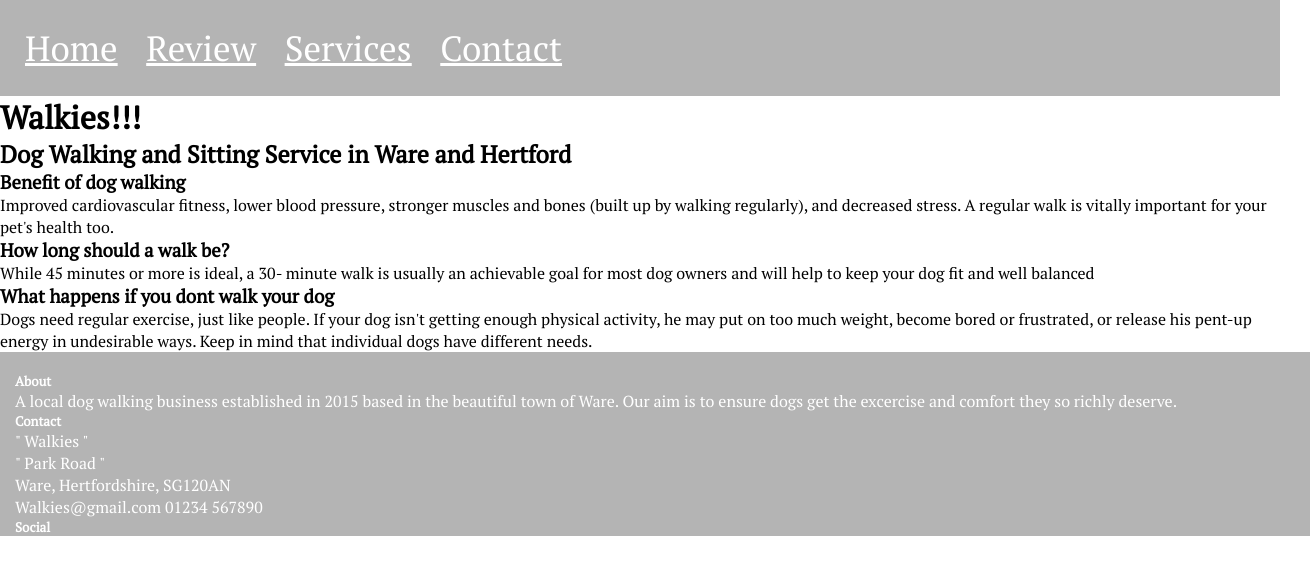
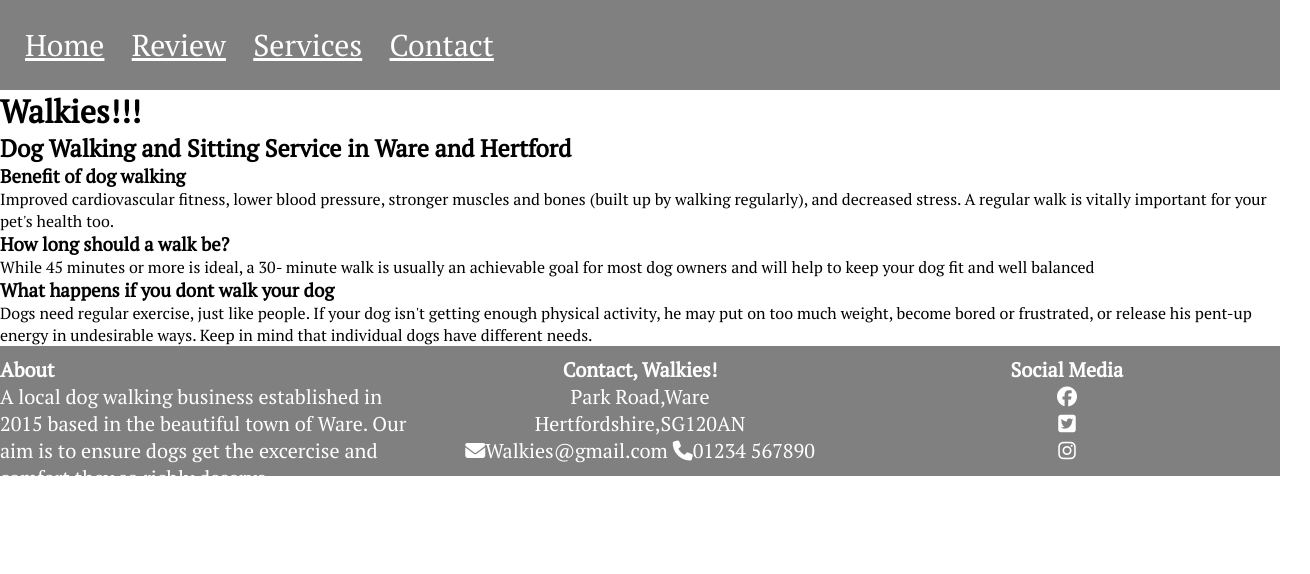
Before and after one commit to Pimmz/Project-1, a plain HTML site: page index.html in a window 1280 px wide. Shown: the whole page, 1310 px wide, since content can reach past the window. Drawn offline with Linux system fonts and the light colour scheme.

Commit message:
aligned footer content and added icons

```diff
--- a/asset/css/style.css
+++ b/asset/css/style.css
@@ -14,22 +14,33 @@ body {
 
 #menu {
     padding: 25px;
-    background: #b4b4b4;
+    background: grey;
     word-spacing: 20px;
-    font-size: 35px;
-}
-
-.footer {
-    width: 100%;
-    padding-right: 15px;
-    padding-left: 15px;
-    margin-right: auto;
-    margin-left: auto;
+    font-size: 30px;
 }
 
 footer {
-    background-color: #b4b4b4;
-    color: #fff;
     min-height: 120px;
-    padding-top: 20px;
+    padding-top: 10px;
+    background-color: grey;
+    color: white;
+    text-align: center;
+    font-size: 20px;
 }
+
+#the-footer > p:first-child {
+    float: left;
+    text-align: left;
+    width: 33.3%; }
+
+#the-footer > p:nth-child(2) {
+    float: left;
+    text-align: center;
+    width: 33.4%;
+    }
+
+#the-footer > p:last-child {
+    float: right;
+    text-align: center;
+    width: 33.3%;
+    }
--- a/index.html
+++ b/index.html
@@ -47,30 +47,33 @@
 
 
 
-    <footer class="footer">
-        <div id="footer-details" class="row"></div>
-        <div class="col-sm-4">
-            <h5 class="uppercase general-sub">About</h5>
-            <p class="inline-block"> A local dog walking business established in 2015 based in the beautiful town of Ware. Our aim is to ensure dogs get the excercise and comfort they so richly deserve.
-                  </p>
-        </div>
-        <div class="col-sm-4">
-            <h5 class="uppercase general-sub">Contact</h5>
-            <p class="inline-block">
-                " Walkies "
-                <br>
-                " Park Road "
-                <br>
-                Ware, Hertfordshire, SG120AN
-                <br>
-                Walkies@gmail.com 01234 567890
+    <footer class="the-footer">
+        <div id="the-footer">
+            <p><b>About</b>
+                <br /> A local dog walking business established in 2015 based in the beautiful town of Ware. Our aim is to ensure dogs get the excercise and comfort they so richly deserve.
             </p>
-        </div>
-        <div class="col-sm-4">
-                <h5 class="uppercase general-sub">Social</h5>
+            <p><b>Contact, Walkies!</b><br>Park Road,Ware<br>Hertfordshire,SG120AN<br><i class="fas fa-envelope"></i>Walkies@gmail.com <i class="fas fa-phone"></i>01234 567890
+            </p>
+            <p><b>Social Media</b>
+                <ul style="list-style-type:none;">
+                    <li>
+                        <a href="https://facebook.com" target="_blank" rel="noopener"
+                            aria-label="Visit our Facebook page (opens in a new tab)"><i class="fab fa-facebook" style="color:white";></i></a>
+                    </li>
+                    <li>
+                        <a href="https://twitter.com" target="_blank" rel="noopener"
+                            aria-label="Visit our Twitter page (opens in a new tab)"><i class="fab fa-twitter-square" style="color:white";></i></a>
+                    </li>
+                    <li>
+                        <a href="https://instagram.com" target="_blank" rel="noopener"
+                            aria-label="Visit our Instagram page (opens in a new tab)"><i class="fab fa-instagram" style="color:white";></i></a>
+                    </li>
+                </ul>
+            </p>
         </div>
 
     </footer>
+    <script src="https://kit.fontawesome.com/c7dbda0798.js" crossorigin="anonymous"></script>
 </body>
 
 
```
